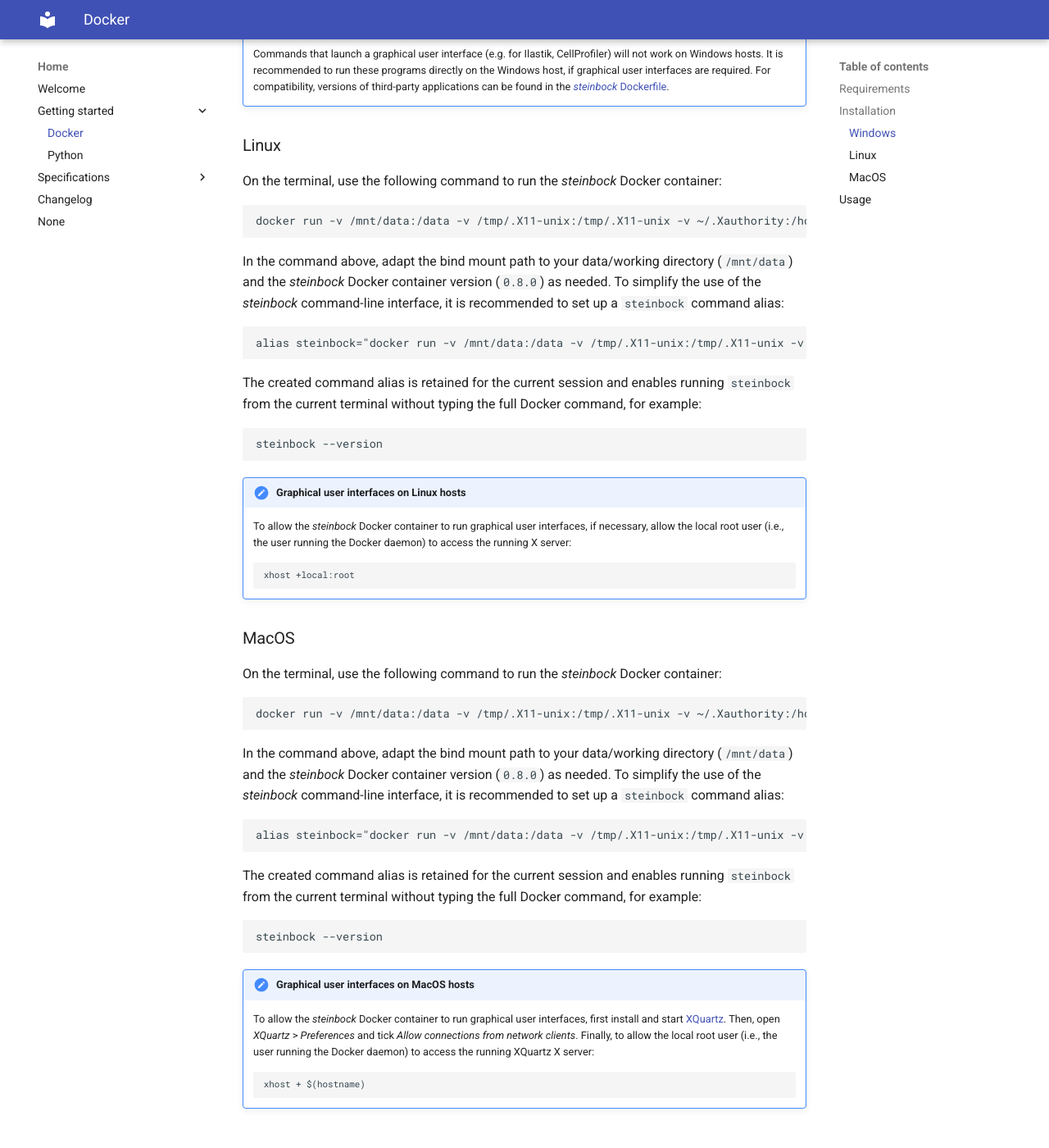
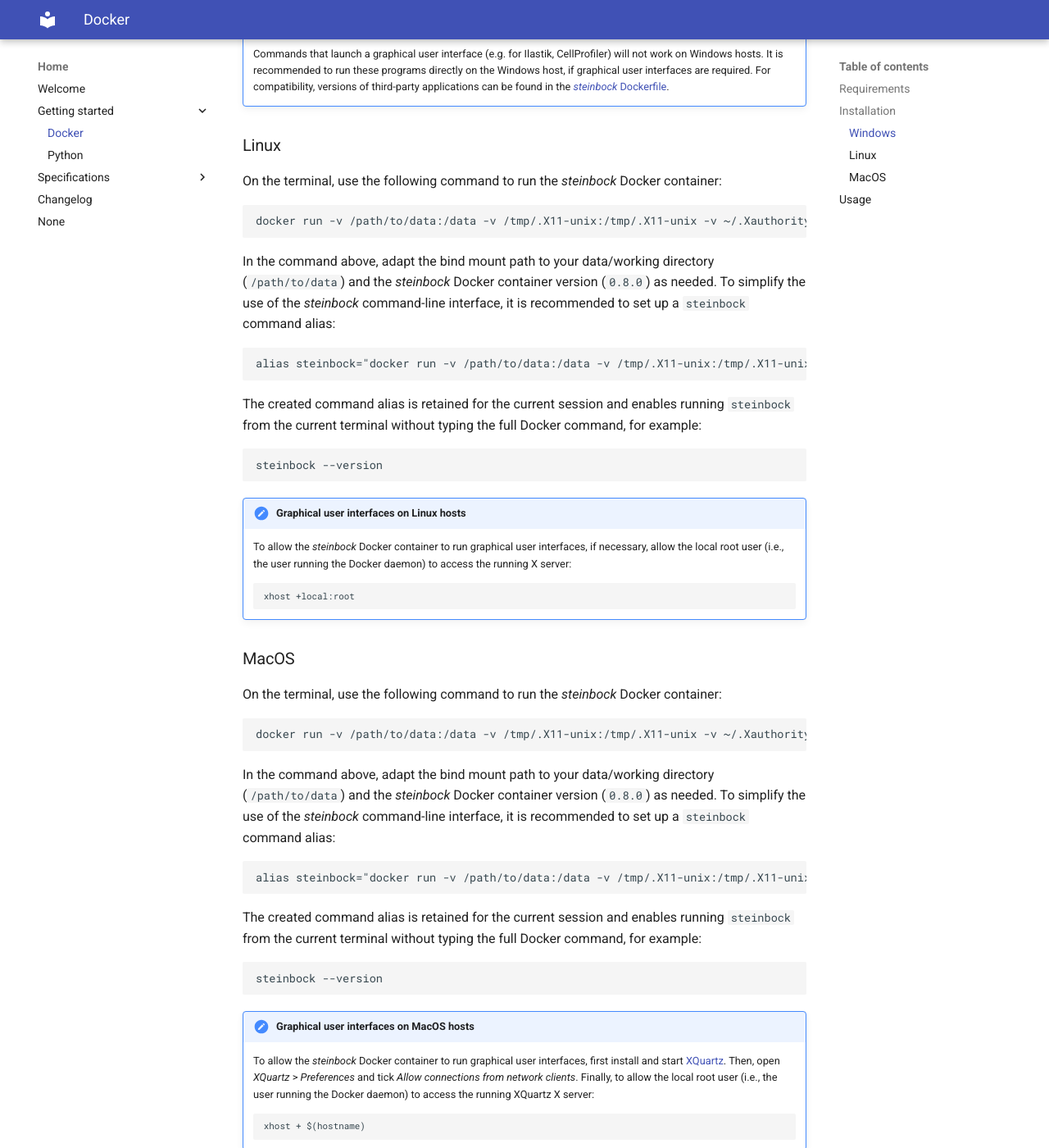
Before and after one commit to BodenmillerGroup/steinbock, an MkDocs documentation site: the page built from docs/docker.md, in a window 1280 px wide and 1400 px high, scrolled down 1594 px. Shown: the whole window at 82% size. Built offline with MkDocs 1.6.1 and Material for MkDocs 9.7.7, drawn with Linux system fonts in a browser that asks for light colours; the version menu is left out; some of the changed text lies outside the part shown.

```diff
--- a/docs/docker.md
+++ b/docs/docker.md
@@ -53,11 +53,11 @@ The created command alias is retained for the current session and enables runnin
 
 On the terminal, use the following command to run the *steinbock* Docker container:
 
-    docker run -v /mnt/data:/data -v /tmp/.X11-unix:/tmp/.X11-unix -v ~/.Xauthority:/home/steinbock/.Xauthority:ro -e DISPLAY ghcr.io/bodenmillergroup/steinbock:0.8.0
+    docker run -v /path/to/data:/data -v /tmp/.X11-unix:/tmp/.X11-unix -v ~/.Xauthority:/home/steinbock/.Xauthority:ro -u $(id -u):$(id -g) -e DISPLAY ghcr.io/bodenmillergroup/steinbock:0.8.0
 
-In the command above, adapt the bind mount path to your data/working directory (`/mnt/data`) and the *steinbock* Docker container version (`0.8.0`) as needed. To simplify the use of the *steinbock* command-line interface, it is recommended to set up a `steinbock` command alias:
+In the command above, adapt the bind mount path to your data/working directory (`/path/to/data`) and the *steinbock* Docker container version (`0.8.0`) as needed. To simplify the use of the *steinbock* command-line interface, it is recommended to set up a `steinbock` command alias:
 
-    alias steinbock="docker run -v /mnt/data:/data -v /tmp/.X11-unix:/tmp/.X11-unix -v ~/.Xauthority:/home/steinbock/.Xauthority:ro -e DISPLAY ghcr.io/bodenmillergroup/steinbock:0.8.0"
+    alias steinbock="docker run -v /path/to/data:/data -v /tmp/.X11-unix:/tmp/.X11-unix -v ~/.Xauthority:/home/steinbock/.Xauthority:ro -u $(id -u):$(id -g) -e DISPLAY ghcr.io/bodenmillergroup/steinbock:0.8.0"
 
 The created command alias is retained for the current session and enables running `steinbock` from the current terminal without typing the full Docker command, for example:
 
@@ -72,11 +72,11 @@ The created command alias is retained for the current session and enables runnin
 
 On the terminal, use the following command to run the *steinbock* Docker container:
 
-    docker run -v /mnt/data:/data -v /tmp/.X11-unix:/tmp/.X11-unix -v ~/.Xauthority:/home/steinbock/.Xauthority:ro -e DISPLAY=$(hostname):0 ghcr.io/bodenmillergroup/steinbock:0.8.0
+    docker run -v /path/to/data:/data -v /tmp/.X11-unix:/tmp/.X11-unix -v ~/.Xauthority:/home/steinbock/.Xauthority:ro -u $(id -u):$(id -g) -e DISPLAY=$(hostname):0 ghcr.io/bodenmillergroup/steinbock:0.8.0
 
-In the command above, adapt the bind mount path to your data/working directory (`/mnt/data`) and the *steinbock* Docker container version (`0.8.0`) as needed. To simplify the use of the *steinbock* command-line interface, it is recommended to set up a `steinbock` command alias:
+In the command above, adapt the bind mount path to your data/working directory (`/path/to/data`) and the *steinbock* Docker container version (`0.8.0`) as needed. To simplify the use of the *steinbock* command-line interface, it is recommended to set up a `steinbock` command alias:
 
-    alias steinbock="docker run -v /mnt/data:/data -v /tmp/.X11-unix:/tmp/.X11-unix -v ~/.Xauthority:/home/steinbock/.Xauthority:ro -e DISPLAY=$(hostname):0 ghcr.io/bodenmillergroup/steinbock:0.8.0"
+    alias steinbock="docker run -v /path/to/data:/data -v /tmp/.X11-unix:/tmp/.X11-unix -v ~/.Xauthority:/home/steinbock/.Xauthority:ro -u $(id -u):$(id -g) -e DISPLAY=$(hostname):0 ghcr.io/bodenmillergroup/steinbock:0.8.0"
 
 The created command alias is retained for the current session and enables running `steinbock` from the current terminal without typing the full Docker command, for example:
 
--- /dev/null
+++ b/fixuid.yml
@@ -0,0 +1,5 @@
+user: steinbock
+group: steinbock
+paths:
+  - /home/steinbock
+  - /data
--- a/requirements.txt
+++ b/requirements.txt
@@ -11,4 +11,4 @@ pyyaml==5.4.1
 scikit-image==0.18.3
 scipy==1.7.1
 tifffile==2021.8.30
-xtiff==0.7.6
+xtiff==0.7.7
```
Also changed, not shown: other parts of docs/docker.md (+0 -18 lines), docs/changelog.md (+1 -0 lines), 2 other files.
